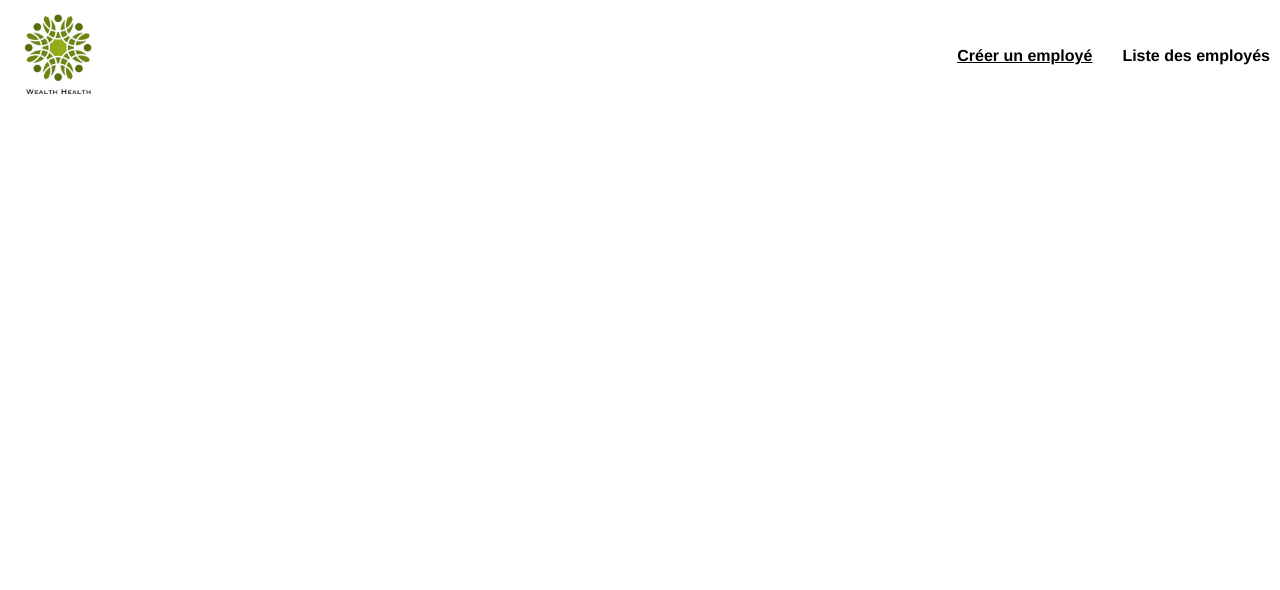
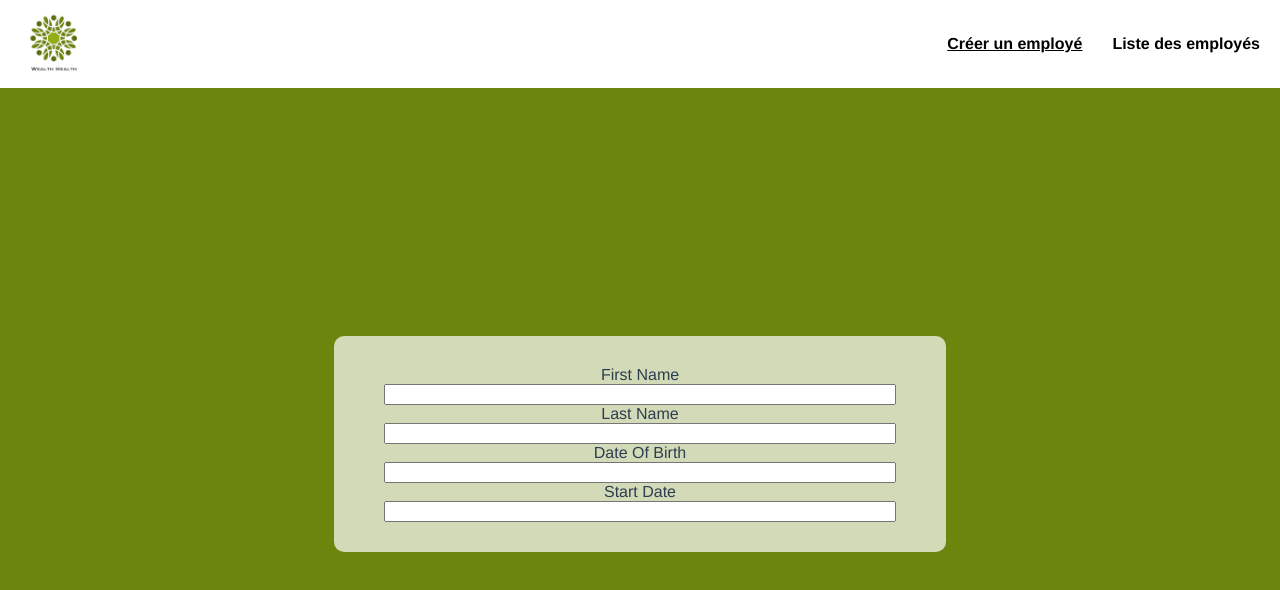
Before and after one commit to Monkeylectric/SebastienFerrer_P14_WealthHealth, a React (Vite) app: page / in a window 1280 px wide. Shown: the top 590 px of the page. Built offline with nearby package versions, Linux system fonts and the light colour scheme.

Commit message:
Add files via upload

```diff
--- a/src/App.css
+++ b/src/App.css
@@ -5,17 +5,3 @@
     width: 100%;
     height: 100%;
 }
-
-.sr-only {
-    border: 0 !important;
-    clip: rect(1px, 1px, 1px, 1px) !important; /* 1 */
-    -webkit-clip-path: inset(50%) !important;
-    clip-path: inset(50%) !important; /* 2 */
-    height: 1px !important;
-    margin: -1px !important;
-    overflow: hidden !important;
-    padding: 0 !important;
-    position: absolute !important;
-    width: 1px !important;
-    white-space: nowrap !important; /* 3 */
-}
--- /dev/null
+++ b/src/components/Form/Form.css
@@ -0,0 +1,6 @@
+.form {
+    width: 40%;
+    padding: 30px 50px;
+    background-color: rgba(255, 255, 255, .7);
+    border-radius: 10px;
+}
--- /dev/null
+++ b/src/components/Form/Form.jsx
@@ -0,0 +1,15 @@
+import Input from '../Input/Input';
+import './Form.css';
+
+function Form() {
+    return (
+        <form className="form" action="#">
+            <Input id="firstname" label="First Name" type="text" />
+            <Input id="lastname" label="Last Name" type="text" />
+            <Input id="birthdate" label="Date Of Birth" type="text" />
+            <Input id="startdate" label="Start Date" type="text" />
+        </form>
+    )
+}
+
+export default Form;
--- /dev/null
+++ b/src/components/Input/Input.css
@@ -0,0 +1,12 @@
+.form-input {
+    display: flex;
+    flex-direction: column;
+}
+
+.form-input label {
+
+}
+
+.form-input input {
+
+}
--- /dev/null
+++ b/src/components/Input/Input.jsx
@@ -0,0 +1,12 @@
+import './Input.css';
+
+function Input({id, label, type}) {
+    return (
+        <div className="form-input">
+            <label htmlFor={id}>{label}</label>
+            <input id={id} type={type} />
+        </div>
+    )
+}
+
+export default Input;
--- a/src/components/Navbar/Navbar.css
+++ b/src/components/Navbar/Navbar.css
@@ -2,7 +2,9 @@
     display: flex;
     justify-content: space-between;
     align-items: center;
-    padding: 10px;
+    padding: 10px 20px;
+    /* width: 100%; */
+    height: 70px;
 }
 
 .main-nav a {
@@ -24,7 +26,7 @@
 
 .main-nav-logo-image {
     max-width: 100%;
-    width: 100px;
+    width: 70px;
 }
 
 .main-nav-links {
--- a/src/index.css
+++ b/src/index.css
@@ -8,9 +8,10 @@ html {
 
 body {
      margin: 0;
+     padding: 0;
 }
 
 #root {
-    width: 100%;
-    height: 100%;
+    width: 100vw;
+    height: 100vh;
 }
--- /dev/null
+++ b/src/layouts/Main/Main.css
@@ -0,0 +1,8 @@
+.main-section {
+    width: 100%;
+    height: calc(100% - 70px);
+    background-color: #6c850c;
+    display: flex;
+    justify-content: center;
+    align-items: center;
+}
--- /dev/null
+++ b/src/layouts/Main/Main.jsx
@@ -0,0 +1,11 @@
+import './Main.css';
+
+function Main({children}) {
+    return (
+        <main className="main-section">
+            { children }
+        </main>
+    )
+}
+
+export default Main;
--- a/src/pages/CreateEmployee/CreateEmployee.jsx
+++ b/src/pages/CreateEmployee/CreateEmployee.jsx
@@ -2,6 +2,8 @@ import React from 'react';
 import './CreateEmployee.css';
 
 import Navbar from '../../components/Navbar/Navbar';
+import Main from '../../layouts/Main/Main';
+import Form from '../../components/Form/Form';
 
 // import { useLoaderData } from "react-router-dom";
 
@@ -9,6 +11,9 @@ function CreateEmployee() {
     return (
         <React.Fragment>
             <Navbar />
+            <Main>
+                <Form />
+            </Main>
         </React.Fragment>
     );
 }
```
